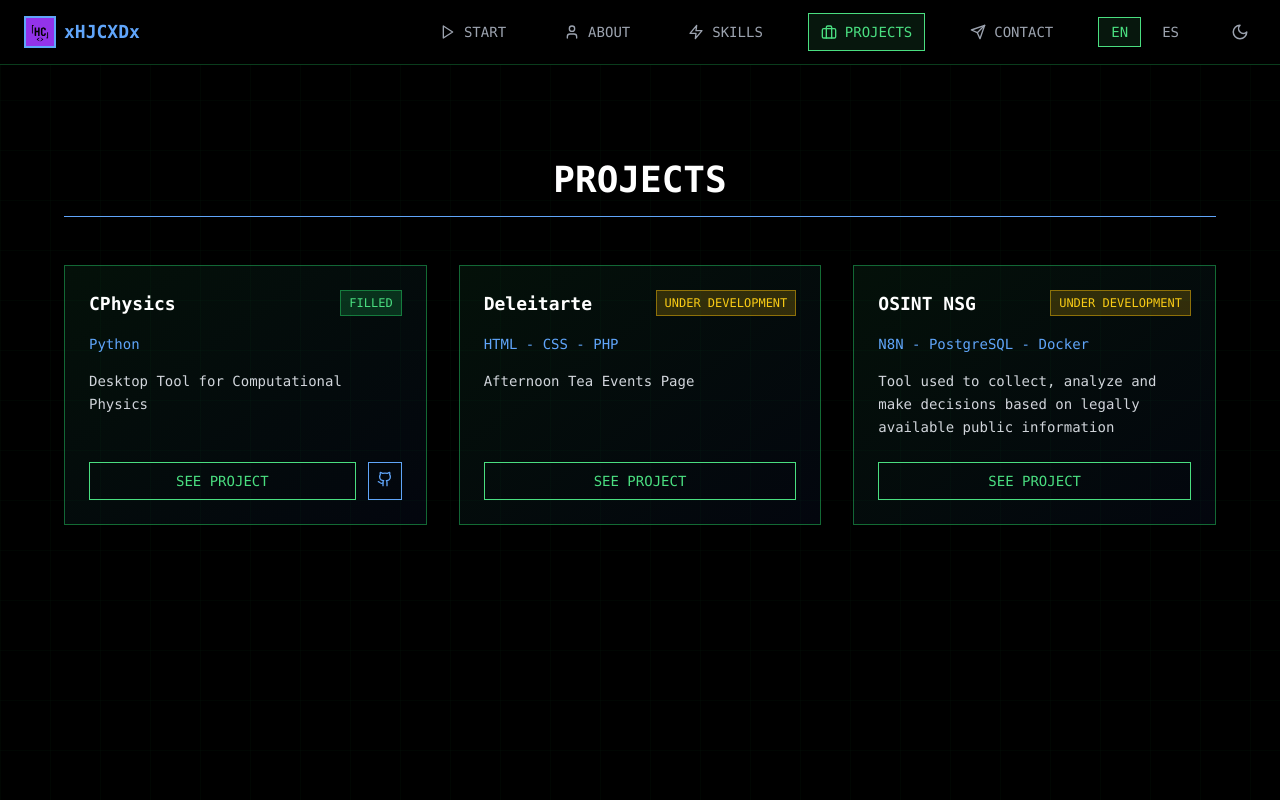
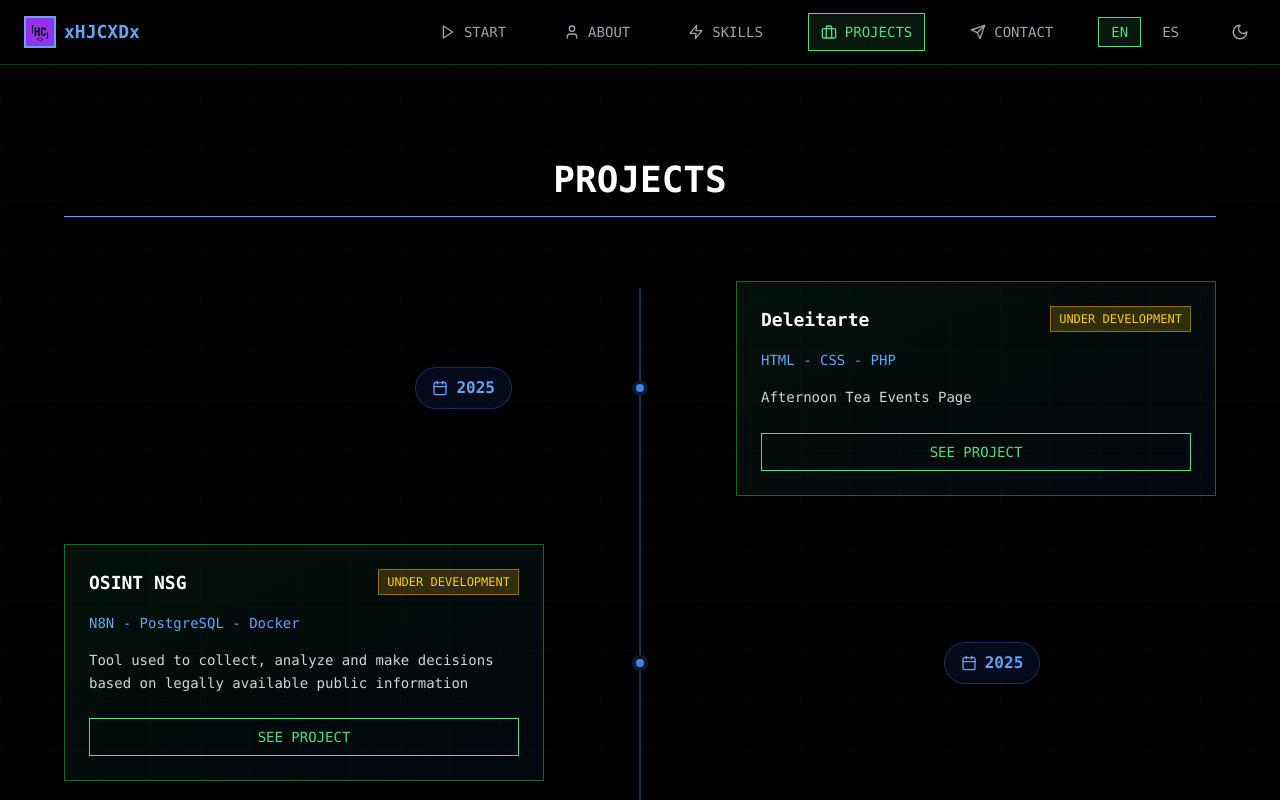
Before and after one commit to xHJCXDx/xhjcxdx.github.io, a React (Vite) app: page / in a window 1280 px wide. Both pictures are taken after a click on the button "PROJECTS". Shown: the top 800 px of the page. Built offline with nearby package versions, Linux system fonts and the light colour scheme.

Commit message:
Adding project timelines

```diff
--- a/src/components/sections/Projects.tsx
+++ b/src/components/sections/Projects.tsx
@@ -1,5 +1,5 @@
 import React, { useState } from 'react';
-import { Github, Globe } from 'lucide-react';
+import { Github, Globe, Calendar } from 'lucide-react';
 import { useLanguage } from '@/context/LanguageContext';
 import { ProjectModal } from '@/components/ProjectModal';
 import type { Project } from '@/types';
@@ -16,21 +16,53 @@ export const Projects: React.FC = () => {
     setSelectedProject(null);
   };
 
+  // Sort projects by date descending (newest first)
+  const sortedProjects = [...texts.PROJECTS].sort((a, b) => {
+    return (b.date || "").localeCompare(a.date || "");
+  });
+
   return (
-    <section className="min-h-screen py-20 px-6">
-      <div className="max-w-6xl mx-auto">
-        <h2 className="text-4xl font-mono font-bold text-gray-900 dark:text-white mb-12 text-center border-b border-blue-400 pb-4">
+    <section className="min-h-screen py-20 px-6 overflow-hidden">
+      <div className="max-w-6xl mx-auto relative">
+        <h2 className="text-4xl font-mono font-bold text-gray-900 dark:text-white mb-16 text-center border-b border-blue-400 pb-4">
           {texts.PROJECTS_TEXTS.title}
         </h2>
 
-        <div className="grid grid-cols-1 md:grid-cols-2 lg:grid-cols-3 gap-8">
-          {texts.PROJECTS.map((project, index) => (
-            <div key={index} className="border border-green-600/50 dark:border-green-500/50 bg-white dark:bg-transparent dark:bg-gradient-to-br dark:from-green-900/20 dark:to-blue-900/10 p-6 hover:border-blue-400/70 transition-all duration-300 group flex flex-col">
+        {/* Central Line - Hidden on small screens, visible on md+ */}
+        <div className="absolute left-4 md:left-1/2 top-32 bottom-0 w-0.5 bg-blue-400/30 hidden md:block transform -translate-x-1/2"></div>
+
+        <div className="space-y-12">
+          {sortedProjects.map((project, index) => {
+            const isEven = index % 2 === 0;
+            return (
+              <div key={index} className={`relative flex items-center md:justify-between ${isEven ? 'md:flex-row' : 'md:flex-row-reverse'} flex-col md:gap-8`}>
+
+                {/* Timeline Dot (Desktop) */}
+                <div className="absolute left-4 md:left-1/2 w-4 h-4 rounded-full bg-blue-500 border-4 border-gray-900 z-10 transform -translate-x-1/2 hidden md:block"></div>
+
+                {/* Date (Desktop) - Opposite side of card */}
+                <div className={`hidden md:block w-5/12 text-center ${isEven ? 'text-right pr-8' : 'text-left pl-8'}`}>
+                  <div className="inline-flex items-center justify-center space-x-2 bg-blue-900/20 px-4 py-2 rounded-full border border-blue-500/30">
+                    <Calendar size={16} className="text-blue-400" />
+                    <span className="font-mono text-blue-400 font-bold">{project.date}</span>
+                  </div>
+                </div>
+
+                {/* Project Card */}
+                <div className="w-full md:w-5/12 pl-12 md:pl-0">
+                  {/* Mobile Date & Line */}
+                  <div className="md:hidden flex items-center mb-4 space-x-4">
+                     <div className="w-2 h-2 rounded-full bg-blue-500"></div>
+                     <span className="font-mono text-blue-400 font-bold">{project.date}</span>
+                  </div>
+                  <div className="absolute left-5 top-0 bottom-0 w-px bg-blue-400/30 md:hidden"></div>
+
+                  <div className="border border-green-600/50 dark:border-green-500/50 bg-white dark:bg-transparent dark:bg-gradient-to-br dark:from-green-900/20 dark:to-blue-900/10 p-6 hover:border-blue-400/70 transition-all duration-300 group flex flex-col relative z-0">
                     <div className="flex justify-between items-start mb-4">
                       <h3 className="text-lg font-mono font-bold text-gray-900 dark:text-white group-hover:text-blue-600 dark:group-hover:text-blue-400 transition-colors">
                         {project.title}
                       </h3>
-                <div className={`px-2 py-1 text-xs font-mono ${project.status === 'FILLED' || project.status === 'COMPLETADO'
+                      <div className={`px-2 py-1 text-xs font-mono whitespace-nowrap ${project.status === 'FILLED' || project.status === 'COMPLETADO'
                         ? 'bg-green-100 text-green-700 dark:bg-green-500/20 dark:text-green-400 border border-green-600/50 dark:border-green-500/50'
                         : 'bg-yellow-100 text-yellow-700 dark:bg-yellow-500/20 dark:text-yellow-400 border border-yellow-600/50 dark:border-yellow-500/50'
                         }`}>
@@ -42,7 +74,7 @@ export const Projects: React.FC = () => {
                       {project.tech}
                     </div>
 
-              <p className="text-gray-700 dark:text-gray-300 text-sm font-mono leading-relaxed mb-6 flex-grow">
+                    <p className="text-gray-700 dark:text-gray-300 text-sm font-mono leading-relaxed mb-6">
                       {project.description}
                     </p>
 
@@ -62,7 +94,10 @@ export const Projects: React.FC = () => {
                       )}
                     </div>
                   </div>
-          ))}
+                </div>
+              </div>
+            );
+          })}
         </div>
       </div>
 
--- a/src/constants/data.en.ts
+++ b/src/constants/data.en.ts
@@ -65,6 +65,7 @@ export const PROJECTS: Project[] = [
     title: "CPhysics",
     tech: "Python",
     description: "Desktop Tool for Computational Physics",
+    date: "2024",
     status: "FILLED",
     longDescription: `CPhysics is a desktop application developed in Python and PySide6, designed to solve computational physics problems. The tool offers an intuitive graphical interface that allows users to perform calculations and visualize data in various areas of physics, including kinematics, dynamics, thermodynamics, waves, and electromagnetism.
 The project’s modular architecture facilitates interactive simulation and analysis of results through graphs generated with popular libraries like Matplotlib and Seaborn. This makes CPhysics an excellent resource for students and enthusiasts.`,
@@ -77,6 +78,7 @@ The project’s modular architecture facilitates interactive simulation and anal
     title: "Deleitarte",
     tech: "HTML - CSS - PHP",
     description: "Afternoon Tea Events Page",
+    date: "2025",
     status: "UNDER DEVELOPMENT",
     longDescription: `We developed a web solution that combines essential functionality with a premium aesthetic. This project arose from the challenge of taking an event planning SME to the next competitive level. With optimized navigation and a contemporary visual style, we demonstrated that well-executed simplicity is the most powerful tool for standing out in today's market.`,
     images: [
@@ -87,6 +89,7 @@ The project’s modular architecture facilitates interactive simulation and anal
     title: "OSINT NSG",
     tech: "N8N - PostgreSQL - Docker",
     description: "Tool used to collect, analyze and make decisions based on legally available public information",
+    date: "2025",
     status: "UNDER DEVELOPMENT",
     longDescription: `Automated architecture that integrates public Twitter/X and Reddit APIs with workflows developed in n8n, incorporating sentiment analysis using open-source tools (VADER and TextBlob), structured storage in PostgreSQL, and automatic generation of operational alerts via Slack and email.
 
--- a/src/types/index.ts
+++ b/src/types/index.ts
@@ -28,6 +28,7 @@ export interface Project {
   title: string;
   tech: string;
   description: string;
+  date?: string;
   status: 'FILLED' | 'UNDER DEVELOPMENT' | 'COMPLETADO' | 'EN DESARROLLO' | 'COMPLETED';
   githubUrl?: string;
   longDescription: string;
```
Also changed, not shown: src/constants/data.es.ts (+3 -0 lines). Lines whose indentation alone changed are shown as unchanged.
